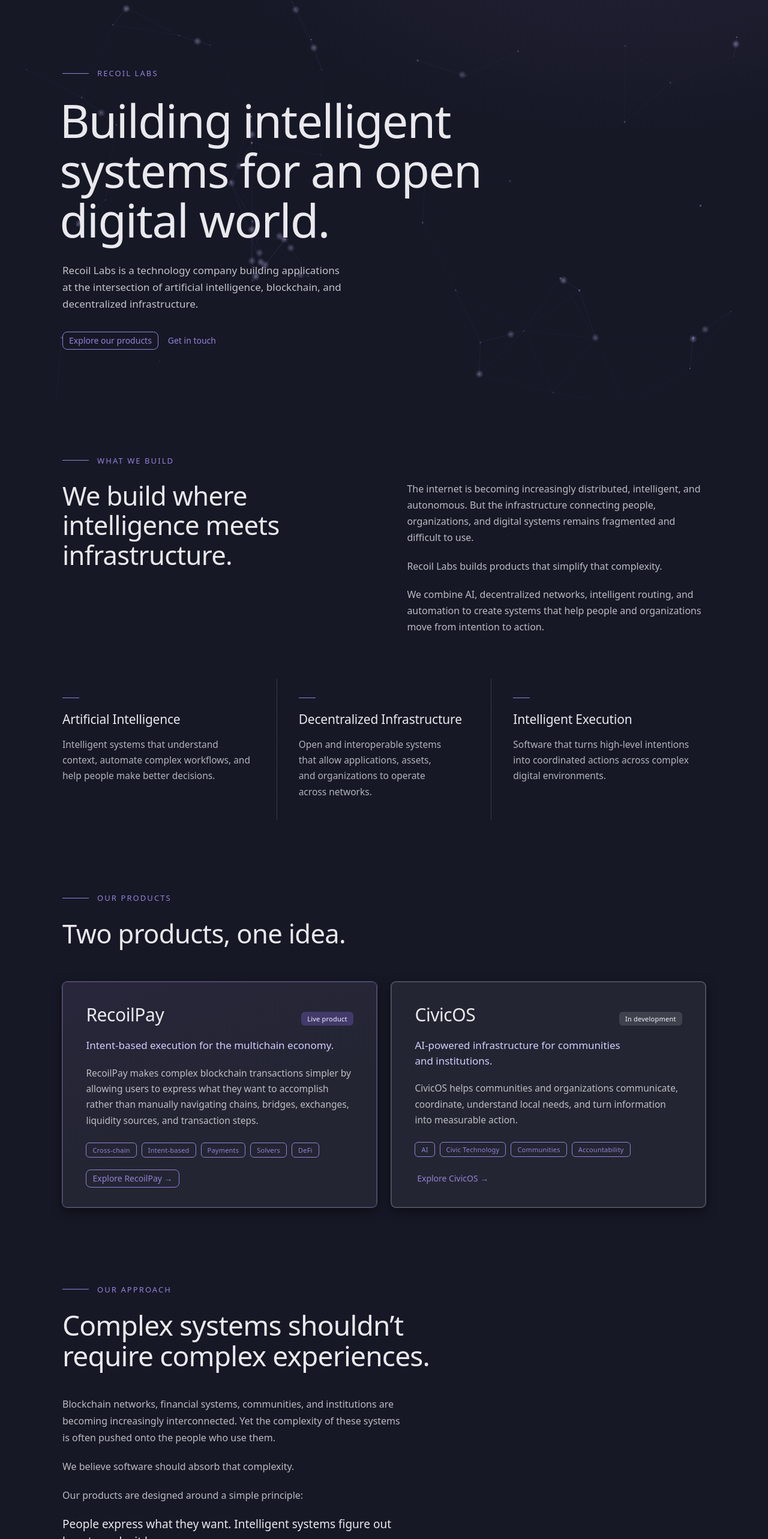
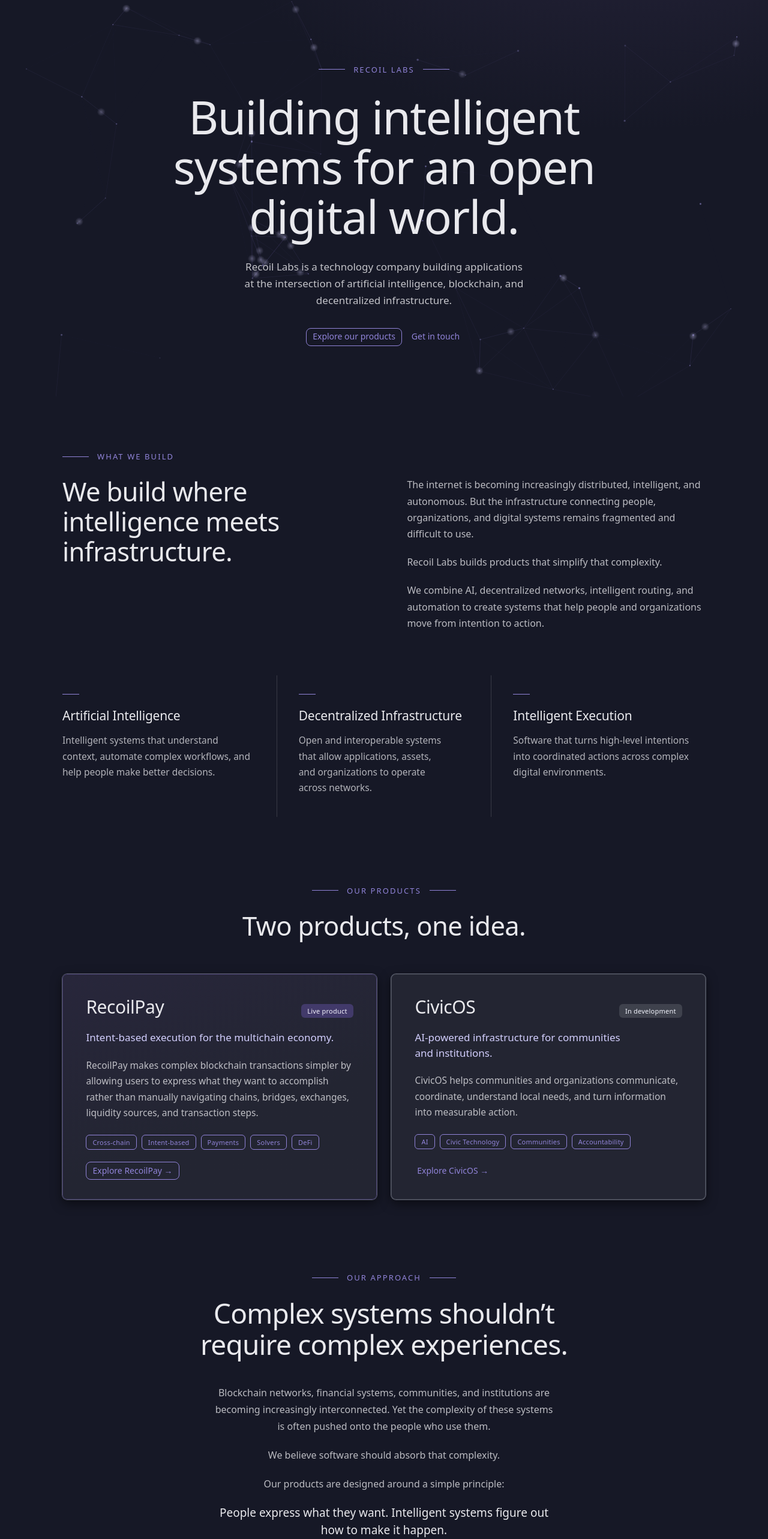
Before and after one commit to recoil-labs/website, a React (Vite) app: page / in a window 1280 px wide. Shown: the part 53-2619 px from the top of the page at 60% size. Built offline with nearby package versions, Linux system fonts and the light colour scheme; a web font is replaced by a local one.

Commit message:
feat: center alight sections

```diff
--- a/src/components/Approach.tsx
+++ b/src/components/Approach.tsx
@@ -1,7 +1,7 @@
 export default function Approach() {
   return (
     <section id="approach" className="container approach">
-      <span className="eyebrow">Our approach</span>
+      <span className="eyebrow eyebrow-center">Our approach</span>
       <h2 className="section-title">
         Complex systems shouldn’t require complex experiences.
       </h2>
--- a/src/components/Hero.tsx
+++ b/src/components/Hero.tsx
@@ -5,7 +5,7 @@
     <section className="hero">
       <MeshCanvas className="hero-mesh" />
       <div className="container hero-inner">
-        <span className="eyebrow">Recoil Labs</span>
+        <span className="eyebrow eyebrow-center">Recoil Labs</span>
         <h1 className="hero-title">
           Building intelligent systems for an open digital world.
         </h1>
--- a/src/components/Products.tsx
+++ b/src/components/Products.tsx
@@ -33,7 +33,7 @@
 export default function Products() {
   return (
     <section id="products" className="container products">
-      <span className="eyebrow">Our products</span>
+      <span className="eyebrow eyebrow-center">Our products</span>
       <h2 className="section-title">Two products, one idea.</h2>
 
       <div className="product-grid">
--- a/src/styles/site.css
+++ b/src/styles/site.css
@@ -73,6 +73,20 @@
   background: var(--color-accent);
 }
 
+/* Centered variant. Takes a rule on both sides — a single left rule over
+   centered text reads as lopsided — and goes block-level so it centers
+   itself regardless of the parent's text-align. */
+.eyebrow-center {
+  display: flex;
+  justify-content: center;
+}
+.eyebrow-center::after {
+  content: '';
+  width: 44px;
+  height: 1px;
+  background: var(--color-accent);
+}
+
 /* Section headline. Sizes are per-section; this holds the shared shape. */
 .section-title {
   font-family: var(--font-heading);
@@ -139,6 +153,7 @@
 .hero-inner {
   position: relative;
   padding-block: 112px 84px;
+  text-align: center;
 }
 
 .hero .eyebrow {
@@ -151,8 +166,7 @@
   font-size: clamp(42px, 6vw, 84px);
   line-height: 1.08;
   letter-spacing: -0.02em;
-  /* Optical alignment: pulls the glyph edge flush with the text below it. */
-  margin: 0 0 28px -0.06em;
+  margin: 0 auto 28px;
   max-width: 20ch;
 }
 
@@ -160,12 +174,13 @@
   font-size: 17px;
   line-height: 1.65;
   max-width: 58ch;
-  margin: 0;
+  margin: 0 auto;
   color: color-mix(in srgb, var(--color-text) 82%, transparent);
 }
 
 .hero-actions {
   display: flex;
+  justify-content: center;
   gap: 12px;
   flex-wrap: wrap;
   margin-top: 32px;
@@ -242,8 +257,10 @@
   padding-block: 112px 0;
 }
 
+/* Centered header over a left-aligned card grid. */
 .products .section-title {
   margin-bottom: 56px;
+  text-align: center;
 }
 
 .product-grid {
@@ -316,20 +333,24 @@
 
 /* ── approach ─────────────────────────────────────────────────────────── */
 
+/* Centered throughout. The measure-capped blocks below need margin-inline:
+   auto as well — text-align centers the lines, not the box holding them. */
 .approach {
   padding-block: 120px 0;
+  text-align: center;
 }
 
 .approach .section-title {
   font-size: clamp(30px, 3.6vw, 48px);
   line-height: 1.12;
   letter-spacing: -0.018em;
-  margin-bottom: 40px;
+  margin: 0 auto 40px;
   max-width: 26ch;
 }
 
 .approach-prose {
   max-width: 62ch;
+  margin-inline: auto;
   line-height: 1.75;
 }
 
@@ -385,7 +406,7 @@
 }
 
 .approach-note {
-  margin: 32px 0 0;
+  margin: 32px auto 0;
   font-size: 15.5px;
   line-height: 1.7;
   max-width: 52ch;
@@ -431,6 +452,7 @@
 
 .contact {
   padding-block: 128px 0;
+  text-align: center;
 }
 
 .contact h2 {
@@ -443,7 +465,8 @@
 }
 
 .contact p {
-  margin: 0;
+  /* auto margins center the 56ch measure; text-align only centers its lines */
+  margin: 0 auto;
   font-size: 17px;
   line-height: 1.7;
   max-width: 56ch;
```
